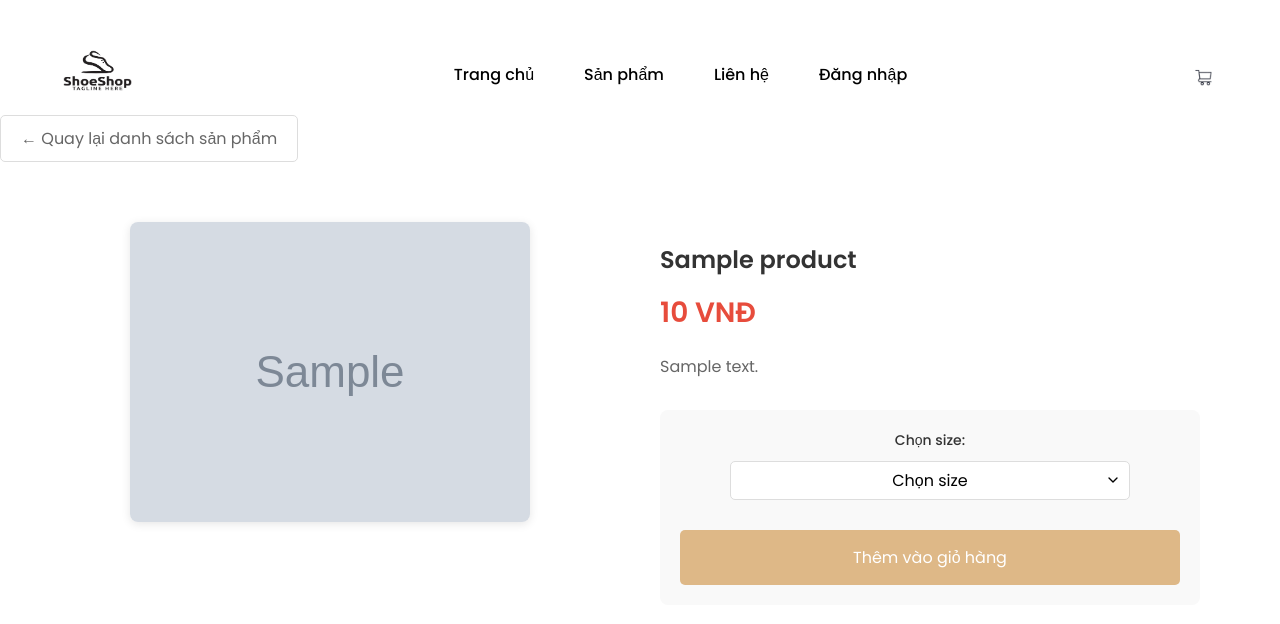
After one commit to tnam0801/DA-KHMT, a PHP site: page /product_detail.php?id=1 in a window 1280 px wide. The commit adds this page. Shown: the top 624 px of the page. Run offline with PHP 8.4, Linux system fonts and the light colour scheme; tables that the repository leaves empty or names only in its code hold one stand-in row (values such as "Sample post"); grey boxes marked "Sample" are stand-in pictures.

Commit message:
thay doi

```diff
--- a/web ban hang/admin_dashboard.php
+++ b/web ban hang/admin_dashboard.php
@@ -29,6 +29,7 @@ $products = $stmt->fetchAll();
             <div class="admin-controls">
                 <span>Xin chào, <?php echo htmlspecialchars($_SESSION['username']); ?></span>
                 <a href="add_product.php" class="btn-add">Thêm sản phẩm mới</a>
+                <a href="order_statistics.php" class="btn-add">Thống kê đơn hàng</a>
                 <a href="logout.php" class="btn-logout">Đăng xuất</a>
             </div>
         </div>
--- /dev/null
+++ b/web ban hang/product_detail.php
@@ -0,0 +1,245 @@
+<?php
+session_start();
+require_once 'db_connection.php';
+
+// Kiểm tra có ID sản phẩm được truyền vào không
+if (!isset($_GET['id'])) {
+    header("Location: products.php");
+    exit();
+}
+
+// Lấy thông tin sản phẩm
+$product_id = $_GET['id'];
+$stmt = $conn->prepare("SELECT * FROM products WHERE product_id = ?");
+$stmt->execute([$product_id]);
+$product = $stmt->fetch();
+
+// Nếu không tìm thấy sản phẩm, chuyển về trang products
+if (!$product) {
+    header("Location: products.php");
+    exit();
+}
+
+// Xử lý thêm vào giỏ hàng
+if ($_SERVER['REQUEST_METHOD'] === 'POST' && isset($_POST['add_to_cart'])) {
+    if (!isset($_SESSION['user_id'])) {
+        $_SESSION['redirect_after_login'] = "product_detail.php?id=" . $product_id;
+        header("Location: auth.php");
+        exit();
+    }
+
+    $size = $_POST['size'];
+    $cartKey = $product_id . '-' . $size;
+
+    if (isset($_SESSION['cart'][$cartKey])) {
+        $_SESSION['cart'][$cartKey]['quantity'] += 1;
+    } else {
+        $_SESSION['cart'][$cartKey] = [
+            'name' => $product['name'],
+            'price' => $product['price'],
+            'quantity' => 1,
+            'size' => $size,
+            'product_id' => $product_id
+        ];
+    }
+
+    $_SESSION['success_message'] = "Sản phẩm đã được thêm vào giỏ hàng!";
+    header("Location: product_detail.php?id=" . $product_id);
+    exit();
+}
+?>
+
+<!DOCTYPE html>
+<html lang="en">
+<head>
+    <meta charset="UTF-8">
+    <meta name="viewport" content="width=device-width, initial-scale=1.0">
+    <title><?php echo htmlspecialchars($product['name']); ?></title>
+    <link rel="stylesheet" href="style.css">
+    <style>
+        .product-detail {
+            max-width: 1200px;
+            margin: 40px auto;
+            padding: 0 20px;
+            display: flex;
+            gap: 40px;
+        }
+
+        .product-image {
+            flex: 1;
+            text-align: center;
+        }
+
+        .product-image img {
+            max-width: 100%;
+            height: auto;
+            border-radius: 8px;
+            box-shadow: 0 2px 10px rgba(0,0,0,0.1);
+        }
+
+        .product-info {
+            flex: 1;
+            padding: 20px;
+        }
+
+        .product-title {
+            font-size: 24px;
+            color: #333;
+            margin-bottom: 15px;
+        }
+
+        .product-price {
+            font-size: 28px;
+            color: #e74c3c;
+            font-weight: bold;
+            margin-bottom: 20px;
+        }
+
+        .product-description {
+            color: #666;
+            line-height: 1.6;
+            margin-bottom: 30px;
+        }
+
+        .add-to-cart-section {
+            background: #f9f9f9;
+            padding: 20px;
+            border-radius: 8px;
+        }
+
+        .size-selection {
+            margin-bottom: 20px;
+        }
+
+        .size-selection label {
+            display: block;
+            margin-bottom: 10px;
+            color: #333;
+            font-weight: 500;
+        }
+
+        .size-selection select {
+            width: 100%;
+            padding: 10px;
+            border: 1px solid #ddd;
+            border-radius: 5px;
+            font-size: 16px;
+        }
+
+        .btn-add-to-cart {
+            width: 100%;
+            padding: 15px;
+            background: burlywood;
+            color: white;
+            border: none;
+            border-radius: 5px;
+            font-size: 16px;
+            cursor: pointer;
+            transition: background 0.3s;
+        }
+
+        .btn-add-to-cart:hover {
+            background: chocolate;
+        }
+
+        .back-to-products {
+            display: inline-block;
+            margin-bottom: 20px;
+            color: #666;
+            text-decoration: none;
+            padding: 10px 20px;
+            border: 1px solid #ddd;
+            border-radius: 5px;
+            transition: all 0.3s;
+        }
+
+        .back-to-products:hover {
+            background: #f5f5f5;
+            color: #333;
+        }
+
+        .alert-success {
+            margin-bottom: 20px;
+        }
+
+        @media (max-width: 768px) {
+            .product-detail {
+                flex-direction: column;
+            }
+        }
+    </style>
+</head>
+<body>
+    <div id="header">
+        <a href="index.php" class="logo">
+            <img src="/pic/logo.jpg" width="135" height="75">
+        </a>
+        <div id="menu">
+            <div class="thanhp">
+                <a href="index.php">Trang chủ</a>
+            </div>
+            <div class="thanhp">
+                <a href="products.php">Sản phẩm</a>
+            </div>
+            <div class="thanhp">
+                <a href="contact.php">Liên hệ</a>
+            </div>
+            <div class="thanhp">
+                <?php if(isset($_SESSION['username'])): ?>
+                    <div class="user-menu">
+                        <span>Xin chào, <?php echo htmlspecialchars($_SESSION['username']); ?></span>
+                        <a href="logout.php" class="btn-logout">Đăng xuất</a>
+                    </div>
+                <?php else: ?>
+                    <a href="auth.php">Đăng nhập</a>
+                <?php endif; ?>
+            </div>
+        </div>
+        <div class="cart-button-container">
+            <a href="cart.php" class="btn cart-btn">
+                <img src="/pic/cart-icon.png" alt="Cart" class="cart-icon">
+            </a>
+        </div>
+    </div>
+
+    <div class="container">
+        <a href="products.php" class="back-to-products">← Quay lại danh sách sản phẩm</a>
+
+        <?php if (isset($_SESSION['success_message'])): ?>
+            <div class="alert-success">
+                <?php
+                    echo $_SESSION['success_message'];
+                    unset($_SESSION['success_message']);
+                ?>
+            </div>
+        <?php endif; ?>
+
+        <div class="product-detail">
+            <div class="product-image">
+                <img src="<?php echo htmlspecialchars($product['image_url']); ?>" alt="<?php echo htmlspecialchars($product['name']); ?>">
+            </div>
+
+            <div class="product-info">
+                <h1 class="product-title"><?php echo htmlspecialchars($product['name']); ?></h1>
+                <div class="product-price"><?php echo number_format($product['price'], 0, ',', '.'); ?> VNĐ</div>
+                <div class="product-description"><?php echo nl2br(htmlspecialchars($product['description'])); ?></div>
+
+                <form method="POST" class="add-to-cart-section">
+                    <div class="size-selection">
+                        <label for="size">Chọn size:</label>
+                        <select name="size" id="size" required>
+                            <option value="">Chọn size</option>
+                            <option value="39">39</option>
+                            <option value="40">40</option>
+                            <option value="41">41</option>
+                        </select>
+                    </div>
+                    <button type="submit" name="add_to_cart" class="btn-add-to-cart">
+                        Thêm vào giỏ hàng
+                    </button>
+                </form>
+            </div>
+        </div>
+    </div>
+</body>
+</html>
--- a/web ban hang/style.css
+++ b/web ban hang/style.css
@@ -1270,3 +1270,27 @@ small {
         width: 90%;
     }
 }
+
+.product-link {
+    color: #333;
+    text-decoration: none;
+    transition: color 0.3s;
+}
+
+.product-link:hover {
+    color: burlywood;
+}
+
+.img-box a {
+    display: block;
+    width: 100%;
+    height: 100%;
+}
+
+.img-box img {
+    transition: transform 0.3s;
+}
+
+.img-box:hover img {
+    transform: scale(1.05);
+}
```
Also changed, not shown: web ban hang/order_statistics.php (added, +196 -0 lines), web ban hang/products.php (+8 -3 lines), 2 other files.
